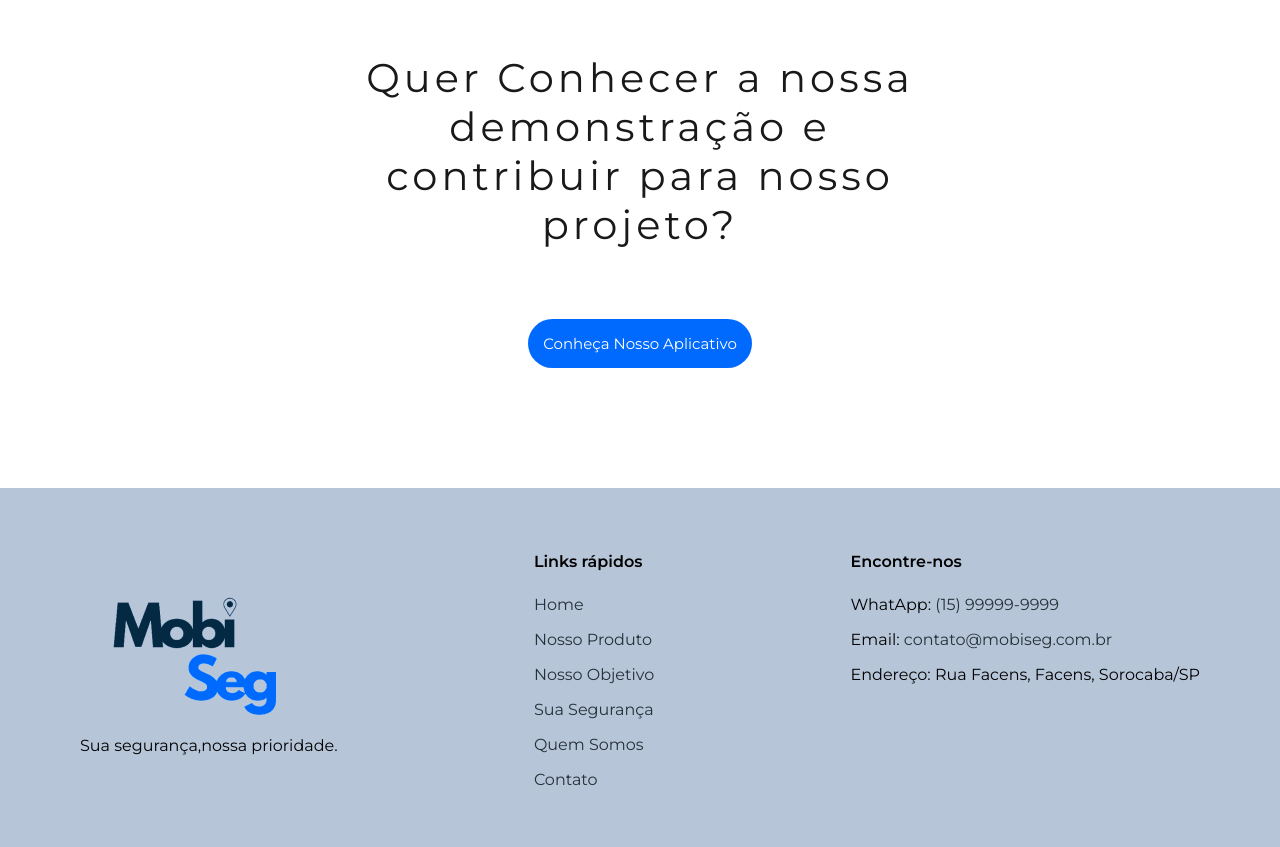
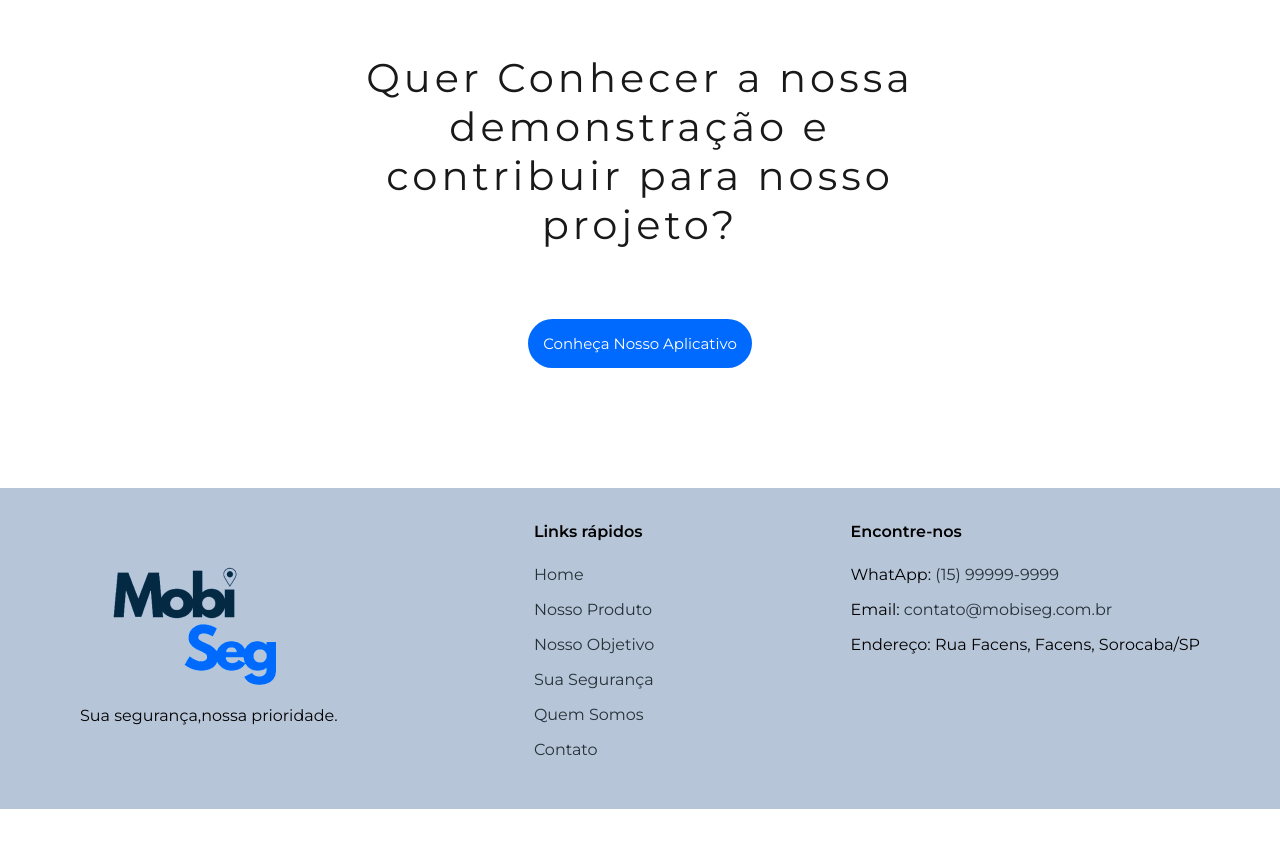
Before and after one commit to MobiSeg/MobiSeg, a plain HTML site: page index.html in a window 1280 px wide. Shown: the part 4501-5348 px from the top of the page. After the commit the page ends 5310 px from the top, so only its background shows below. Drawn offline with Linux system fonts and the light colour scheme.

Commit message:
Update styles.css
Footer

```diff
--- a/styles.css
+++ b/styles.css
@@ -251,7 +251,7 @@ footer {
     display: flex;
     justify-content: space-between;
     gap: 80px;
-    padding: 64px 80px;
+    padding: 34px 80px;
     flex-wrap: wrap; /* Permite reorganização dos elementos */
 }
 
```
